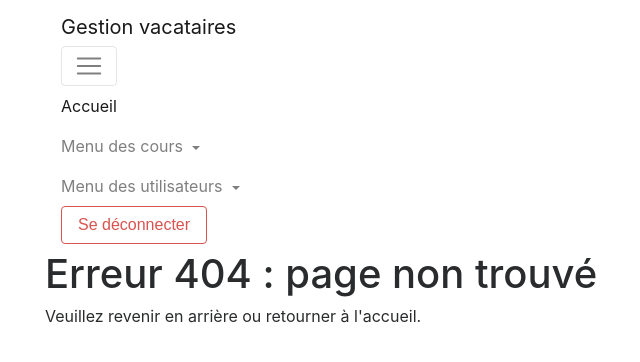
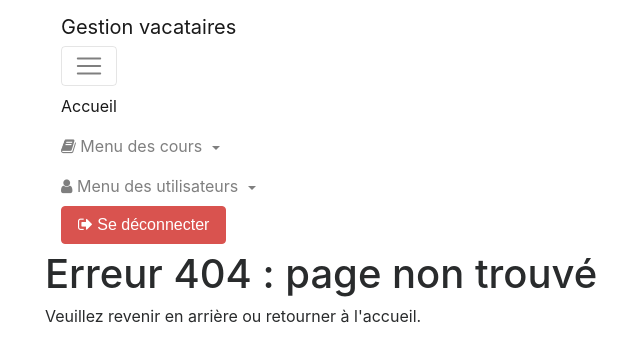
Before and after one commit to DanielLeThug/Projet-Architecture, a PHP site: page /?url=1 in a window 1280 px wide, after a click that opens the changed part. Shown: the top 362 px of the page, without its empty margins (40-680 px from the left). Run offline with PHP 8.4, Linux system fonts and the light colour scheme; some libraries are stand-ins or nearby versions.

Commit message:
Petit avancement
oui

```diff
--- a/Views/Bandeau_V.php
+++ b/Views/Bandeau_V.php
@@ -13,7 +13,7 @@
 				  <!-- Menu des cours -->
 				  <li class="nav-item dropdown">
 					<a class="nav-link dropdown-toggle" href="#" id="navbarDropdown" role="button" data-toggle="dropdown" aria-haspopup="true" aria-expanded="false">
-					  Menu des cours
+					  <i class="fa fa-book" aria-hidden="true"></i> Menu des cours
 					</a>
 					<div class="dropdown-menu" aria-labelledby="navbarDropdown">
 					  <a class="dropdown-item" href="add_lesson"><i class="fa fa-plus" aria-hidden="true"></i> Ajouter un cours</a>
@@ -23,7 +23,7 @@
 				  <!-- Menu des utilisateurs -->
 				  <li class="nav-item dropdown">
 					<a class="nav-link dropdown-toggle" href="#" id="navbarDropdown" role="button" data-toggle="dropdown" aria-haspopup="true" aria-expanded="false">
-					  Menu des utilisateurs
+					  <i class="fa fa-user" aria-hidden="true"></i> Menu des utilisateurs
 					</a>
 					<div class="dropdown-menu" aria-labelledby="navbarDropdown">
 					  <a class="dropdown-item" href="add_user"><i class="fa fa-plus" aria-hidden="true"></i> Ajouter un utilisateur</a>
@@ -32,7 +32,7 @@
 				  </li>
 				</ul>
 				<form class="form-inline my-2 my-lg-0">
-				  <button class="btn btn-outline-danger my-2 my-sm-0" type="submit">Se déconnecter</button>
+				  <button class="btn btn-danger my-2 my-sm-0" type="submit"><i class="fa fa-sign-out" aria-hidden="true"></i> Se déconnecter</button>
 				</form>
 			  </div>
 			</nav>
```
